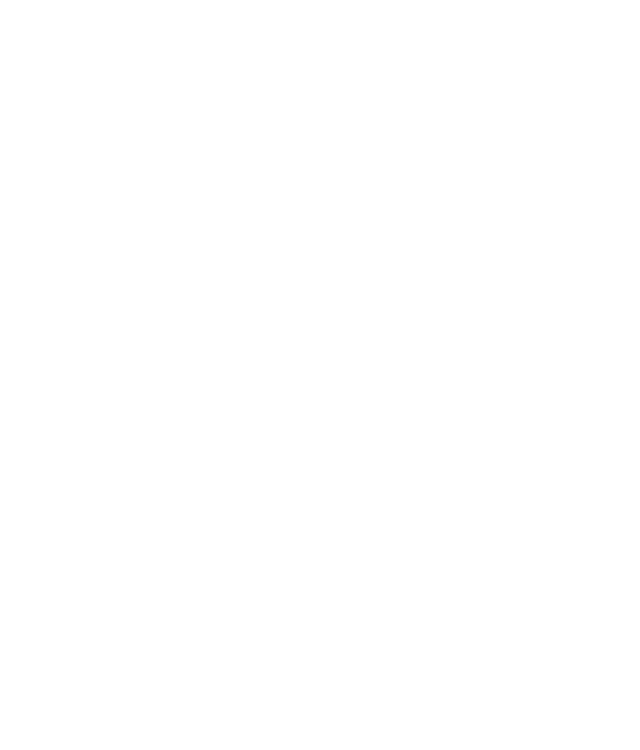
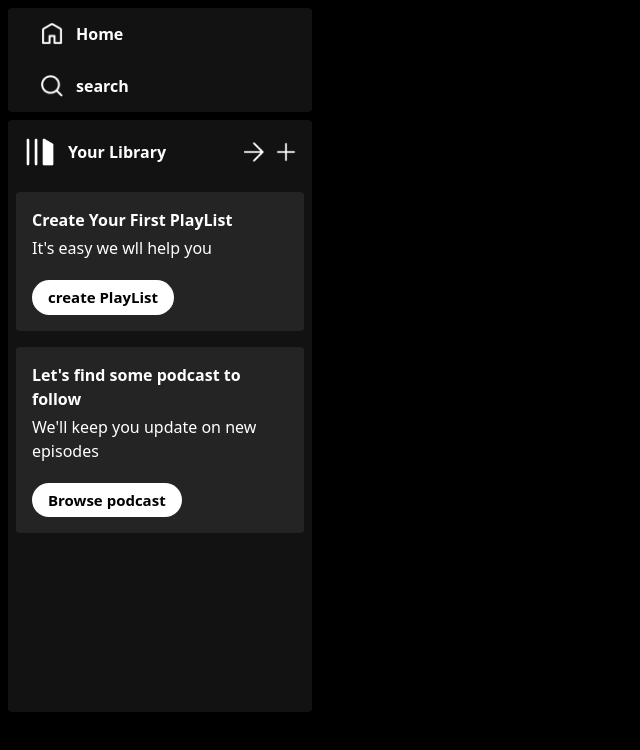
Before and after one commit to chitagone/Spotify-Clone, a React (Vite) app: page / in a window 1280 px wide. Shown: the top 750 px of the page, without its empty margins (0-640 px from the left). Built offline with nearby package versions, Linux system fonts and the light colour scheme.

Commit message:
add Sidebar

```diff
--- a/src/App.jsx
+++ b/src/App.jsx
@@ -1,8 +1,18 @@
 import React from 'react'
+import Sidebar from './components/Sidebar'
 
 const App = () => {
   return (
-    <div></div>
+    <div className='h-screen bg-black'>
+
+      <div className='h-[90%] flex'>
+
+        <Sidebar/>
+
+
+      </div>
+
+    </div>
   )
 }
 
--- /dev/null
+++ b/src/components/Sidebar.jsx
@@ -0,0 +1,66 @@
+import React from 'react'
+import {assets} from "../assets/assets"
+
+const Sidebar = () => {
+  return (
+    <div className='w-[25%] h-full p-2 flex-col gap-2 text-white hidden lg:flex'>
+
+        <div className='bg-[#121212] h-[15%] rounded flex flex-col justify-around'>
+            <div className='flex items-center gap-3 pl-8 cursor-pointer'>
+
+                <img className='w-6' src={assets.home_icon} alt="" />
+                <p className='font-bold'>Home</p>
+
+            </div>
+
+
+            <div className='flex items-center gap-3 pl-8 cursor-pointer'>
+
+                <img className='w-6' src={assets.search_icon} alt="" />
+                <p className='font-bold'>search</p>
+
+            </div>
+
+        </div>
+
+        <div className='bg-[#121212] h-[85%] rounded'>
+            <div className='p-4 flex items-center justify-between'>
+                <div className='flex items-center gap-3'>
+                    <img className='w-8' src={assets.stack_icon} alt="" />
+                    <p className='font-semibold'>Your Library</p>
+
+                </div>
+
+                <div className='flex items-center gap-3'>
+                    <img className='w-5' src={assets.arrow_icon} alt="" />
+
+                    <img className='w-5' src={assets.plus_icon} alt="" />
+
+                </div>
+
+            </div>
+
+            <div className='p-4 bg-[#242424] m-2 rounded font-semibold flex flex-col items-start justify-start gap-1 pl-4 '>
+                <h1>Create Your First PlayList</h1>
+                <p className='font-light'>It's easy we wll help you</p>
+
+                <button className='px-4 py-1.5 bg-white text-[15px] text-black rounded-full mt-4'> create PlayList</button>
+
+            </div>
+
+
+            <div className='p-4 bg-[#242424] m-2 rounded font-semibold flex flex-col items-start justify-start gap-1 pl-4 mt-4'>
+                <h1>Let's find some podcast to follow</h1>
+                <p className='font-light'>We'll keep you update on new episodes</p>
+
+                <button className='px-4 py-1.5 bg-white text-[15px] text-black rounded-full mt-4'> Browse podcast</button>
+
+            </div>
+
+        </div>
+
+    </div>
+  )
+}
+
+export default Sidebar
```
